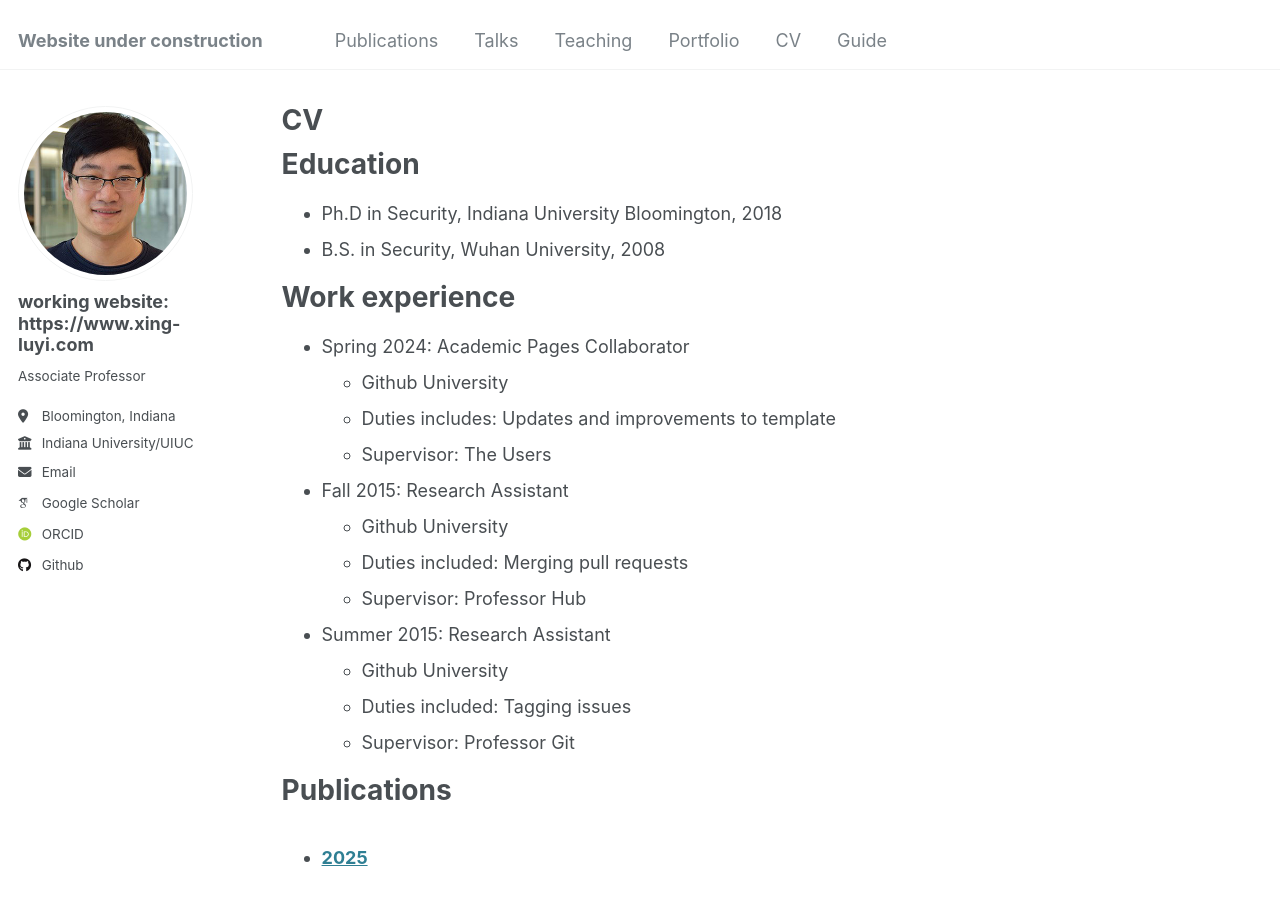
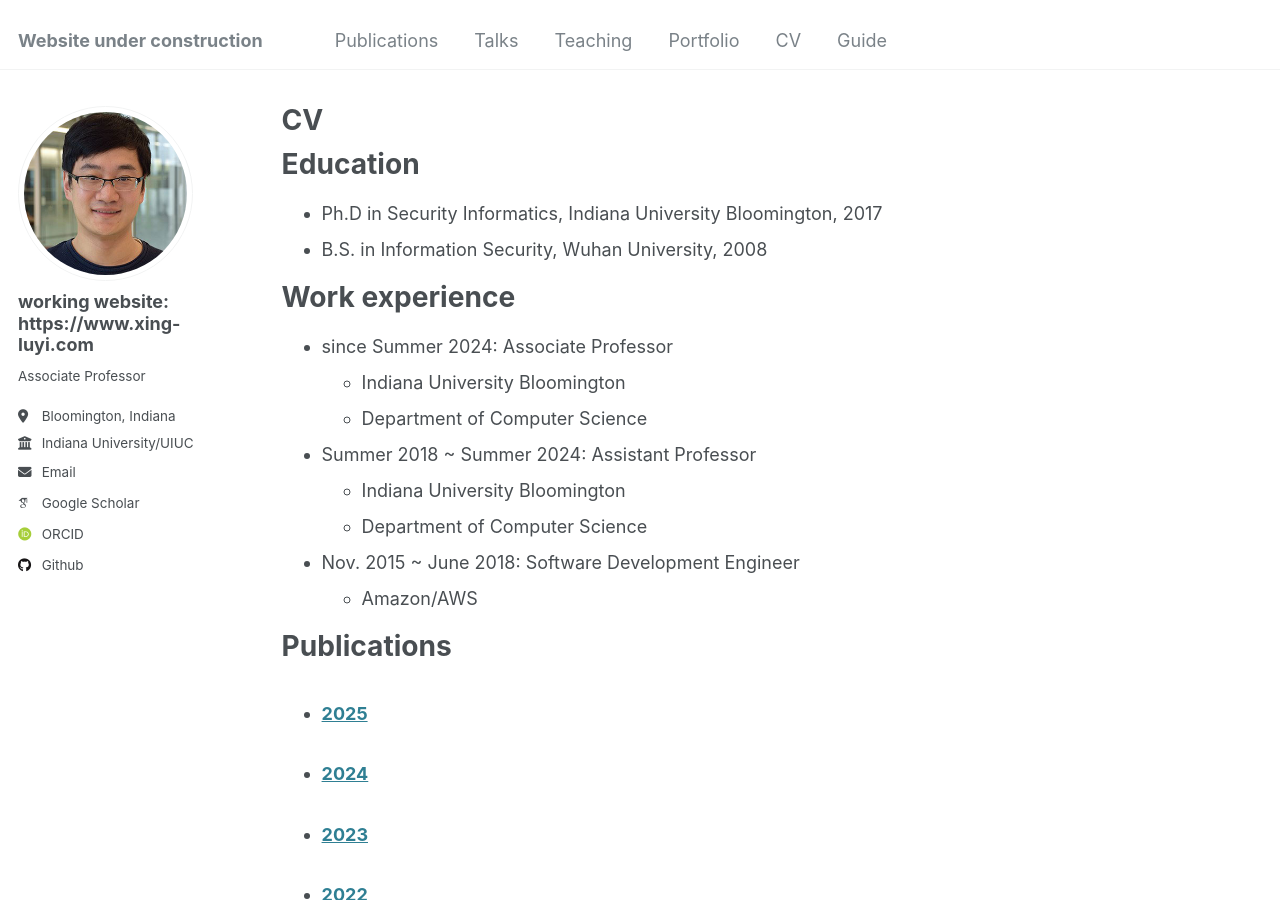
Before and after one commit to luyixing/luyixing.github.io, a Jekyll site: the page built from _pages/cv.md, in a window 1280 px wide and 900 px high. Built offline with Jekyll 4.4.1, drawn with Linux system fonts in a browser that asks for light colours; some web fonts are replaced.

Commit message:
Update cv.md

```diff
--- a/_pages/cv.md
+++ b/_pages/cv.md
@@ -11,25 +11,21 @@ redirect_from:
 
 Education
 ======
-* Ph.D in Security, Indiana University Bloomington, 2018
-* B.S. in Security, Wuhan University, 2008
+* Ph.D in Security Informatics, Indiana University Bloomington, 2017
+* B.S. in Information Security, Wuhan University, 2008
 
 Work experience
 ======
-* Spring 2024: Academic Pages Collaborator
-  * Github University
-  * Duties includes: Updates and improvements to template
-  * Supervisor: The Users
+* since Summer 2024: Associate Professor
+  * Indiana University Bloomington
+  * Department of Computer Science
 
-* Fall 2015: Research Assistant
-  * Github University
-  * Duties included: Merging pull requests
-  * Supervisor: Professor Hub
+* Summer 2018 ~ Summer 2024: Assistant Professor
+  * Indiana University Bloomington
+  * Department of Computer Science
 
-* Summer 2015: Research Assistant
-  * Github University
-  * Duties included: Tagging issues
-  * Supervisor: Professor Git
+* Nov. 2015 ~ June 2018: Software Development Engineer
+  * Amazon/AWS
 
 
 Publications
```
